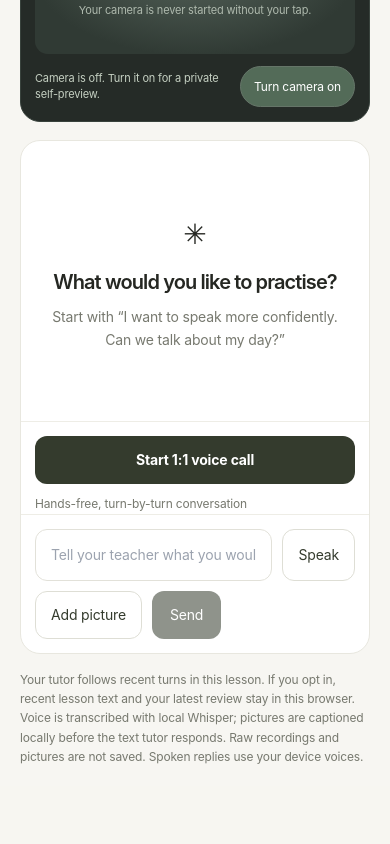
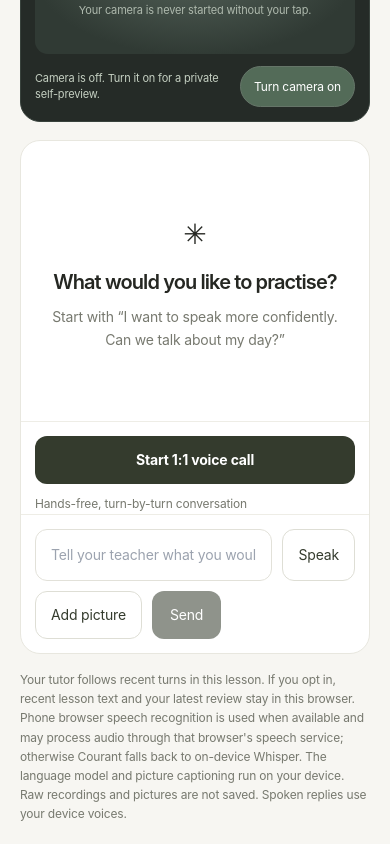
Before and after one commit to manansulya01/Courant, a Next.js app: page /local-tutor in a window 390 px wide. Shown: the part 1546-2390 px from the top of the page. Before the commit the page ends 2332 px from the top, so only its background shows below. Built offline with nearby package versions, Linux system fonts and the light colour scheme.

Commit message:
Clarify speech recognition privacy for phone calls

```diff
--- a/app/local-tutor/page.tsx
+++ b/app/local-tutor/page.tsx
@@ -925,7 +925,7 @@ CONVERSATION RULES:
             <button type="button" onClick={() => { setSelectedImage(""); setSelectedImageName(""); }} style={{ border: 0, background: "transparent", fontSize: 12, textDecoration: "underline", cursor: "pointer" }}>Remove</button>
           </div>}
         </section>
-        <p style={{ marginTop: 16, fontSize: 12, color: "#77796f", lineHeight: 1.6 }}>Your tutor follows recent turns in this lesson. If you opt in, recent lesson text and your latest review stay in this browser. Voice is transcribed with local Whisper; pictures are captioned locally before the text tutor responds. Raw recordings and pictures are not saved. Spoken replies use your device voices.</p>
+        <p style={{ marginTop: 16, fontSize: 12, color: "#77796f", lineHeight: 1.6 }}>Your tutor follows recent turns in this lesson. If you opt in, recent lesson text and your latest review stay in this browser. Phone browser speech recognition is used when available and may process audio through that browser's speech service; otherwise Courant falls back to on-device Whisper. The language model and picture captioning run on your device. Raw recordings and pictures are not saved. Spoken replies use your device voices.</p>
       </div>
       {voiceCall && <div role="dialog" aria-modal="true" aria-label="Courant one-to-one voice lesson" style={{ position: "fixed", inset: 0, zIndex: 1000, background: "radial-gradient(ellipse at 50% 28%, #39483f 0%, #202923 58%, #151c18 100%)", color: "#f4f5ef", display: "flex", flexDirection: "column", alignItems: "center", justifyContent: "space-between", padding: "max(28px, env(safe-area-inset-top)) 22px max(26px, env(safe-area-inset-bottom))", overflowY: "auto" }}>
         <div style={{ width: "100%", maxWidth: 720, display: "flex", justifyContent: "space-between", alignItems: "center" }}>
```
